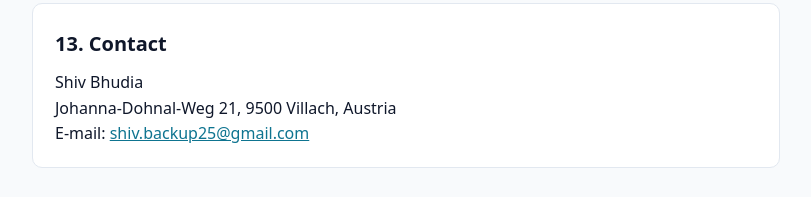
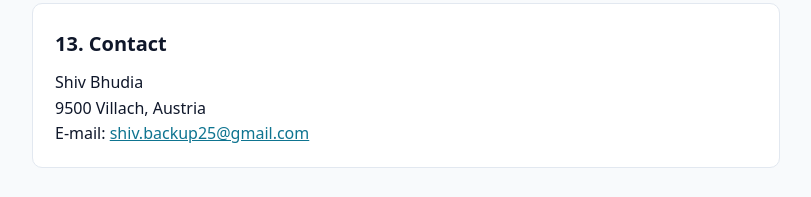
Before and after one commit to shivbackup25-wq/shivbackup25-wq.github.io, a plain HTML site: page privacy-policy.html in a window 1280 px wide. Shown: the part 5766-5963 px from the top of the page, without its empty margins (234-1045 px from the left). Drawn offline with Linux system fonts and the light colour scheme.

Commit message:
Update address in privacy policy

```diff
--- a/privacy-policy.html
+++ b/privacy-policy.html
@@ -280,7 +280,7 @@
       <h2 id="contact">13. Contact</h2>
       <address>
         Shiv Bhudia<br>
-        Johanna-Dohnal-Weg 21, 9500 Villach, Austria<br>
+        9500 Villach, Austria<br>
         E-mail: <a href="mailto:shiv.backup25@gmail.com">shiv.backup25@gmail.com</a>
       </address>
     </section>
```
